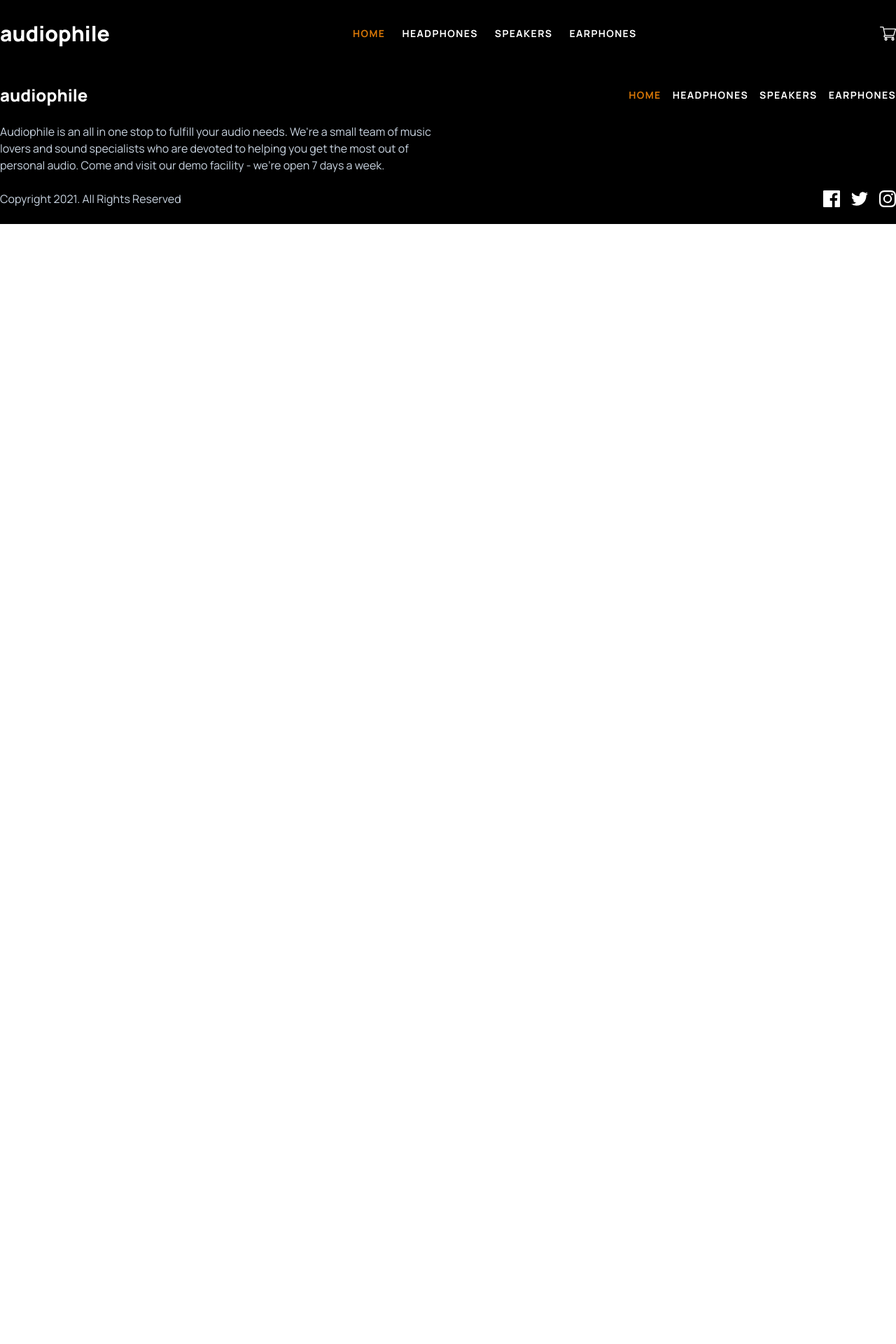
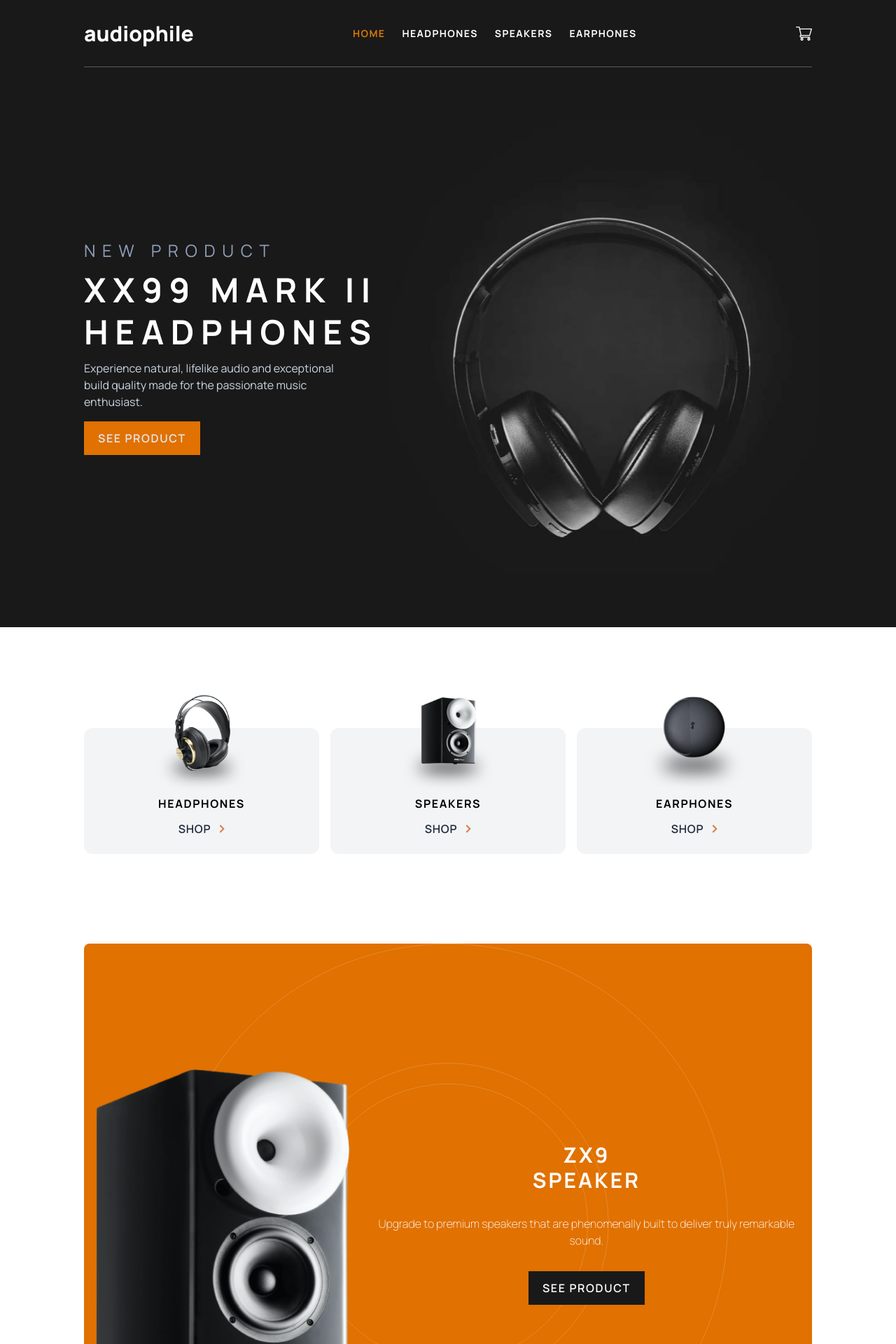
Before and after one commit to chegebrian/Audiophile-e-commerce-website, a React (Vite) app: page / in a window 1280 px wide. Shown: the top 1920 px of the page at 70% size. Before the commit the page ends 800 px from the top, so only its background shows below. Built offline with nearby package versions, Linux system fonts and the light colour scheme.

Commit message:
implement homepage

```diff
--- a/src/App.jsx
+++ b/src/App.jsx
@@ -8,7 +8,7 @@ function App() {
   return (
     <Routes>
       <Route element={<Applayout />}>
-        <Route index element={<Navigate replace to="/" />} />
+        {/* <Route index element={<Navigate replace to="/" />} /> */}
         <Route path="/" element={<Homepage />} />
         <Route />
         <Route />
--- a/src/features/earphones/EarphoneCard.jsx
+++ b/src/features/earphones/EarphoneCard.jsx
@@ -1,10 +1,11 @@
 import React from 'react'
+import { NavLink } from 'react-router'
 
 function EarphoneCard() {
   return (
-    <div className="bg-gray-100 rounded-xl flex items-center flex-col p-6 group">
+    <NavLink to="/earphones" className="bg-gray-100 rounded-xl flex items-center flex-col w-full p-6 group">
       <img
-        className="w-32 -mt-18"
+        className=" h-36 sm:object-cover object-contain -mt-18"
         src="/images/shared/desktop/image-earphones.png"
         alt="headphones"
       />
@@ -16,7 +17,7 @@ function EarphoneCard() {
           alt="right arrow"
         />
       </span>
-    </div>
+    </NavLink>
   )
 }
 
--- a/src/features/headphones/HeadphoneCard.jsx
+++ b/src/features/headphones/HeadphoneCard.jsx
@@ -1,10 +1,11 @@
 import React from "react";
+import { NavLink } from "react-router";
 
 function HeadphoneCard() {
   return (
-    <div className="bg-gray-100 rounded-xl flex items-center flex-col p-6 group">
+    <NavLink to="/headphones" className="bg-gray-100 rounded-xl w-full flex items-center flex-col p-6 group">
       <img
-        className="w-32 -mt-18"
+        className=" h-36 sm:object-cover object-contain -mt-18"
         src="/images/shared/desktop/image-headphones.png"
         alt="headphones"
       />
@@ -16,7 +17,7 @@ function HeadphoneCard() {
           alt="right arrow"
         />
       </span>
-    </div>
+    </NavLink>
   );
 }
 
--- a/src/features/speakers/SpeakerCard.jsx
+++ b/src/features/speakers/SpeakerCard.jsx
@@ -1,10 +1,11 @@
 import React from 'react'
+import { NavLink } from 'react-router'
 
 function SpeakerCard() {
   return (
-    <div className="bg-gray-100 rounded-xl flex items-center flex-col p-6 group">
+    <NavLink to="/speakers" className="bg-gray-100 rounded-xl flex items-center flex-col w-full p-6 group">
       <img
-        className="w-32 -mt-18"
+        className="h-36 sm:object-cover object-contain -mt-18"
         src="/images/shared/desktop/image-speakers.png"
         alt="headphones"
       />
@@ -16,7 +17,7 @@ function SpeakerCard() {
           alt="right arrow"
         />
       </span>
-    </div>
+    </NavLink>
   )
 }
 
--- a/src/pages/Homepage.jsx
+++ b/src/pages/Homepage.jsx
@@ -1,10 +1,53 @@
 import React from "react";
-
+import Hero from "../ui/Hero";
+import PageNav from "../ui/PageNav";
+import Button from "../ui/Button";
 
 function Homepage() {
   return (
-  <p>hello</p>
-  )
+    <>
+      <Hero />
+      {/* <img src="/public/images/home/mobile/image-speaker-zx9.png" alt="" /> */}
+      <section className="px-4 py-36 lg:px-30">
+        <PageNav />
+        <div className="mt-32 flex h-screen flex-col items-center justify-center gap-8 rounded-lg bg-amber-600 bg-[url('/images/home/desktop/pattern-circles.svg')] bg-contain bg-center bg-no-repeat px-4 lg:flex-row">
+          <picture>
+            <source
+              srcSet="/images/home/desktop/image-speaker-zx9.png"
+              media="(min-width: 1024px)"
+            />
+            <source
+              srcSet="/images/home/tablet/image-speaker-zx9.png"
+              media="(min-width:640px)"
+            />
+
+            <img
+              src="/images/home/mobile/image-speaker-zx9.png"
+              alt="speaker-zx9"
+              className="w-40 object-contain sm:w-48 lg:w-96"
+            />
+          </picture>
+          <div className="flex flex-col items-center justify-center gap-8">
+            <div className="flex flex-col items-center justify-center text-3xl font-bold tracking-widest text-white uppercase">
+              <span>ZX9</span>
+              <span>speaker</span>
+            </div>
+            <p className="text-center font-extralight text-white">
+              Upgrade to premium speakers that are phenomenally built to deliver
+              truly remarkable sound.
+            </p>
+            <Button
+              color={"text-white"}
+              backgroundColor={"bg-[#191919]"}
+              hover={"hover:bg-[#000]"}
+            >
+              see product
+            </Button>
+          </div>
+        </div>
+      </section>
+    </>
+  );
 }
 
-export default Homepage
+export default Homepage;
--- a/src/ui/Applayout.jsx
+++ b/src/ui/Applayout.jsx
@@ -5,14 +5,21 @@ import { Outlet } from "react-router";
 
 function Applayout() {
   return (
-    <div>
-      <Header />
-      <main>
+    <div className="bg-[#191919]">
+      <div className="px-4 lg:px-30">
+        <Header />
+      </div>
+
+      <main className="bg-white">
         <Outlet />
       </main>
-      <Footer />
+      <div className="px-4 lg:px-30">
+        <Footer />
+      </div>
     </div>
   );
 }
 
 export default Applayout;
+
+// px-10 lg:px-30
--- a/src/ui/Button.jsx
+++ b/src/ui/Button.jsx
@@ -2,7 +2,14 @@ import React from "react";
 import { NavLink } from "react-router";
 
 function Button({ children, color, backgroundColor, hover, to }) {
-  return <NavLink to={to} className={`border-0 px-5 py-3 outline-0 uppercase tracking-widest font-semibold ${color} ${backgroundColor} hover:${hover}  transition duration-100`}>{children}</NavLink>;
+  return (
+    <NavLink
+      to={to}
+      className={`border-0 px-5 py-3 font-semibold tracking-widest uppercase outline-0 ${color} ${backgroundColor}  ${hover} transition duration-100`}
+    >
+      {children}
+    </NavLink>
+  );
 }
 
 export default Button;
--- a/src/ui/Footer.jsx
+++ b/src/ui/Footer.jsx
@@ -4,7 +4,7 @@ import { NavLink } from "react-router";
 
 function Footer() {
   return (
-    <footer className="bg-black py-6">
+    <footer className="bg-[#191919] py-6">
       <Navbar />
       <p className="mt-6 text-center text-slate-300 sm:text-start lg:w-[50%]">
         {" "}
--- a/src/ui/Header.jsx
+++ b/src/ui/Header.jsx
@@ -11,7 +11,7 @@ function Header() {
     setIsopen((isOpen) => !isOpen);
   }
   return (
-    <header className="flex h-24 items-center justify-between bg-black max-lg:relative">
+    <header className="flex h-24 items-center justify-between border-b border-[#d9d9d954] bg-[#191919] max-lg:relative">
       <img
         src={`${isOpen ? "/images/shared/tablet/icon-close-menu.svg" : "/images/shared/tablet/icon-hamburger.svg"}`}
         alt="open icon"
@@ -28,33 +28,31 @@ function Header() {
         >
           home
         </NavLink>
-        <NavLink to="/headphones" className="text-white">
-          <span className="hidden text-sm font-bold tracking-widest uppercase transition duration-300 hover:text-amber-600 lg:block">
-            headphones
-          </span>
-
-          <span className={`${isOpen ? "" : "hidden"} lg:hidden`}>
-            <HeadphoneCard />
-          </span>
+        <NavLink
+          to="/headphones"
+          className="hidden text-sm font-bold tracking-widest text-white uppercase transition duration-300 hover:text-amber-600 lg:block"
+        >
+          headphones
         </NavLink>
-        <NavLink to="/speakers" className="text-white">
-          <span className="hidden text-sm font-bold tracking-widest uppercase transition duration-300 hover:text-amber-600 lg:block">
-            speakers
-          </span>
-
-          <span className={`${isOpen ? "" : "hidden"} lg:hidden`}>
-            <SpeakerCard />
-          </span>
+        <NavLink
+          to="/speakers"
+          className="hidden text-sm font-bold tracking-widest text-white uppercase transition duration-300 hover:text-amber-600 lg:block"
+        >
+          speakers
         </NavLink>
-        <NavLink to="/earphones" className="text-white">
-          <span className="hidden text-sm font-bold tracking-widest uppercase transition duration-300 hover:text-amber-600 lg:block">
-            earphones
-          </span>
-
-          <span className={`${isOpen ? "" : "hidden"} lg:hidden`}>
-            <EarphoneCard />
-          </span>
+        <NavLink
+          to="/earphones"
+          className="hidden text-sm font-bold tracking-widest text-white uppercase transition duration-300 hover:text-amber-600 lg:block"
+        >
+          earphones
         </NavLink>
+        <ul
+          className={`flex items-center  ${isOpen ? "" : "hidden"} w-full lg:hidden flex-col gap-16 sm:flex-row sm:gap-4 bg-white`}
+        >
+          <HeadphoneCard />
+          <SpeakerCard />
+          <EarphoneCard />
+        </ul>
       </nav>
       <img
         src="/images/shared/desktop/icon-cart.svg"
--- a/src/ui/Hero.jsx
+++ b/src/ui/Hero.jsx
@@ -3,23 +3,23 @@ import Button from './Button'
 
 function Hero() {
   return (
-    <section className="bg-black flex items-center justify-center h-screen bg-[url('/images/home/mobile/image-hero.jpg')] bg-no-repeat bg-center bg-contain">
-    <div className=" z-50 flex items-center justify-center flex-col gap-4">
-      <p className="text-sm tracking-[0.4em] text-slate-400 uppercase">
+    <section className="bg-[#191919]  flex items-center justify-center  px-10 lg:px-30  lg:justify-start h-screen bg-[url('/images/home/mobile/image-hero.jpg')] sm:bg-[url('/images/home/tablet/image-hero.jpg')] lg:bg-[url('/images/home/desktop/image-hero.jpg')] bg-no-repeat bg-center bg-contain">
+    <div className=" z-50 flex items-center justify-center lg:items-start lg:justify-start flex-col gap-4">
+      <p className="text-sm tracking-[0.4em] lg:text-2xl text-slate-400 uppercase">
         new product
       </p>
-      <div className="flex flex-col text-2xl font-bold tracking-[0.2em] text-white uppercase">
+      <div className="flex flex-col text-2xl lg:text-5xl lg:gap-3 font-bold tracking-[0.2em] text-white uppercase">
         <span>XX99 Mark II</span>
         <span>Headphones</span>
       </div>
-      <p className="text-slate-300 text-center">
+      <p className="text-slate-300 text-center lg:text-start lg:w-96">
         Experience natural, lifelike audio and exceptional build quality made
         for the passionate music enthusiast.
       </p>
       <Button
         color={"text-slate-200"}
         backgroundColor={"bg-amber-600"}
-        hover={"bg-amber-500"}
+        hover={"hover:bg-amber-500"}
         to={"/products"}
       >
         see product
--- /dev/null
+++ b/src/ui/PageNav.jsx
@@ -0,0 +1,16 @@
+import React from "react";
+import HeadphoneCard from "../features/headphones/HeadphoneCard";
+import SpeakerCard from "../features/speakers/SpeakerCard";
+import EarphoneCard from "../features/earphones/EarphoneCard";
+
+function PageNav() {
+  return (
+    <ul className="flex flex-col gap-16 sm:flex-row sm:gap-4">
+      <HeadphoneCard />
+      <SpeakerCard />
+      <EarphoneCard />
+    </ul>
+  );
+}
+
+export default PageNav;
```
